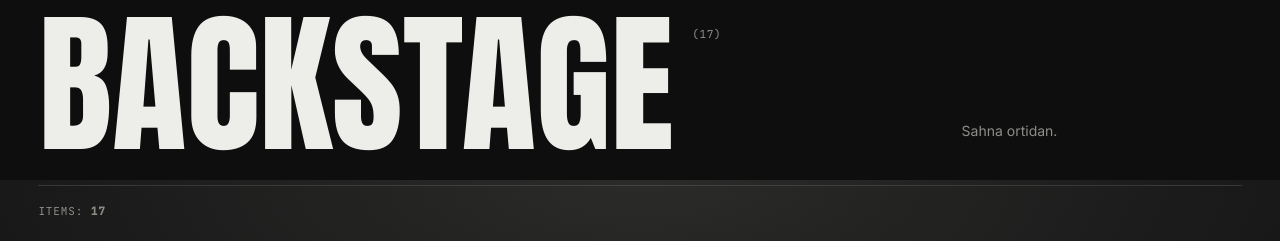
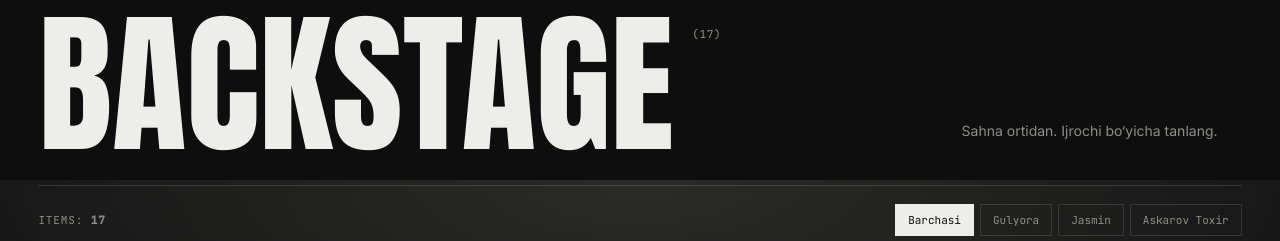
Before and after one commit to shoxruzmamajonoov-dotcom/Portfolio, a plain HTML site: page studio.html in a window 1280 px wide. Shown: the part 8620-8861 px from the top of the page. Drawn offline with Linux system fonts and the light colour scheme; grey boxes are pictures that could not be loaded.

Commit message:
Backstage: ijrochi tugmalari
Co-Authored-By: Claude Opus 5.5 <noreply@anthropic.com>
Claude-Session: https://claude.ai/code/session_016okJsFwA5DMkums6SLU1Xo

```diff
--- a/studio.html
+++ b/studio.html
@@ -122,6 +122,7 @@ footer .wrap{display:flex;justify-content:space-between;gap:16px;flex-wrap:wrap;
 .fr{width:min(1150px,100%);aspect-ratio:16/9;background:#000}
 .fr.v{width:min(400px,100%);aspect-ratio:auto;height:min(760px,calc(100vh - 110px));background:#fff}
 .fr iframe{width:100%;height:100%;border:0;display:block}
+.card[hidden]{display:none!important}
 </style>
 </head>
 <body>
@@ -179,8 +180,12 @@ const card=({img,tag,sm,t,on,vid,num})=>{const b=el(on?'button':'figure','card r
 
 /* BACKSTAGE */
 {const B=CLIPS.filter(c=>c.bts);const n=B.reduce((a,c)=>a+c.bts.length,0);
- const s=sec('backstage','Backstage','Sahna ortidan.',pad(n));const g=el('div','grid g3');
- B.forEach(c=>c.bts.forEach((i,k)=>g.appendChild(card({img:`m/b${i}.jpg`,vid:(typeof i=="number"?`m/b${i}.mp4`:""),tag:c.a,sm:'Backstage',t:c.t}))));s.appendChild(g)}
+ const s=sec('backstage','Backstage','Sahna ortidan. Ijrochi bo‘yicha tanlang.',pad(n));const g=el('div','grid g3');
+ const meta=s.querySelector('.meta');const ch=el('div','chips'+' mono');meta.appendChild(ch);
+ const all=[];B.forEach(c=>c.bts.forEach(i=>{const x=card({img:`m/b${i}.jpg`,vid:(typeof i=="number"?`m/b${i}.mp4`:""),tag:c.a,sm:'Backstage',t:c.t});x.dataset.a=c.a;all.push(x);g.appendChild(x)}));s.appendChild(g);
+ const arts=[...new Set(B.map(c=>c.a))];let cur='Barchasi';
+ const draw=()=>{let k=0;all.forEach(x=>{const on=cur==='Barchasi'||x.dataset.a===cur;x.hidden=!on;if(on){k++;x.classList.add('in')}});s.querySelector('.meta b').textContent=pad(k)};
+ ['Barchasi',...arts].forEach(a=>{const b=el('button');b.type='button';b.textContent=a;b.setAttribute('aria-pressed',a===cur);b.onclick=()=>{cur=a;ch.querySelectorAll('button').forEach(x=>x.setAttribute('aria-pressed',x===b));draw()};ch.appendChild(b)});}
 
 /* HAQIDA */
 {const s=el('section');s.id='haqida';s.innerHTML=`<div class="sh"><h2 class="rv">Haqida</h2><p class="rv">Shoxruz Mamadzhanov. Rejissyor va prodyuser.</p></div>
```
Also changed, not shown: minimal.html (+7 -2 lines).
